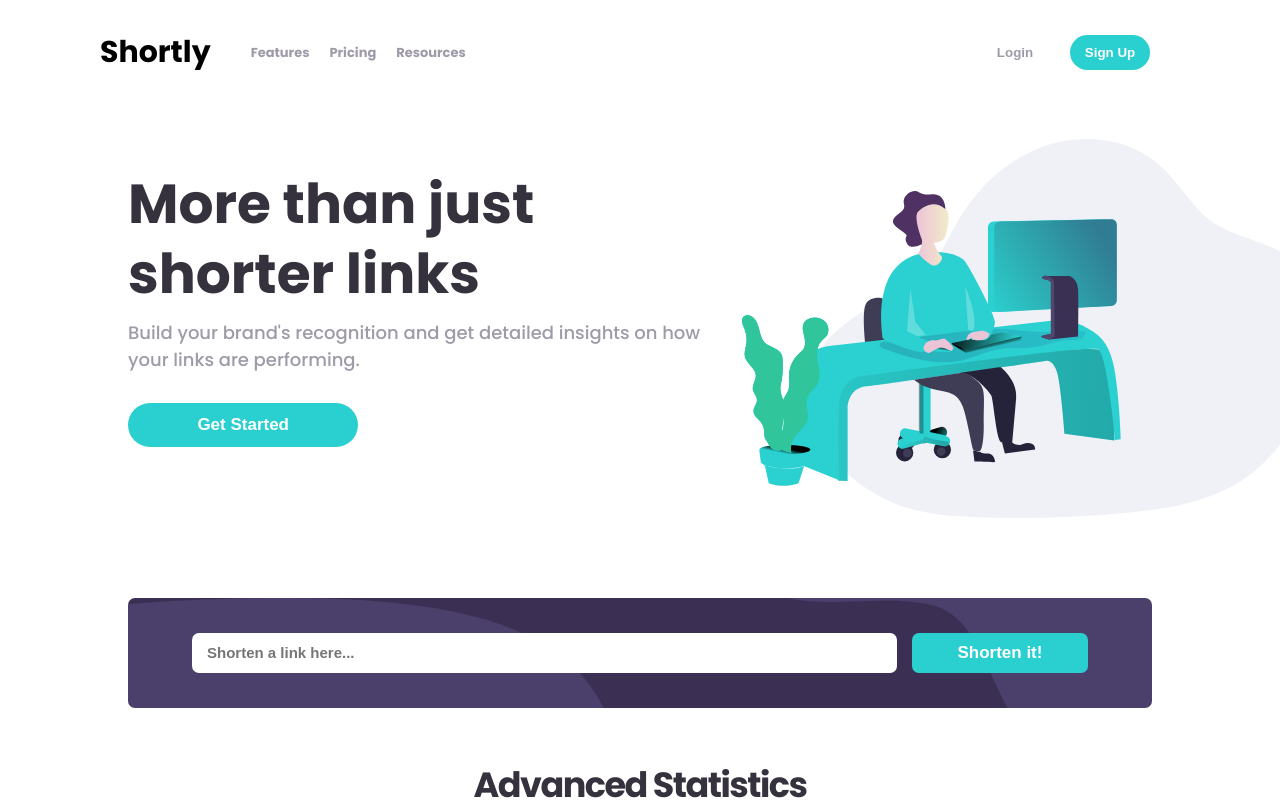
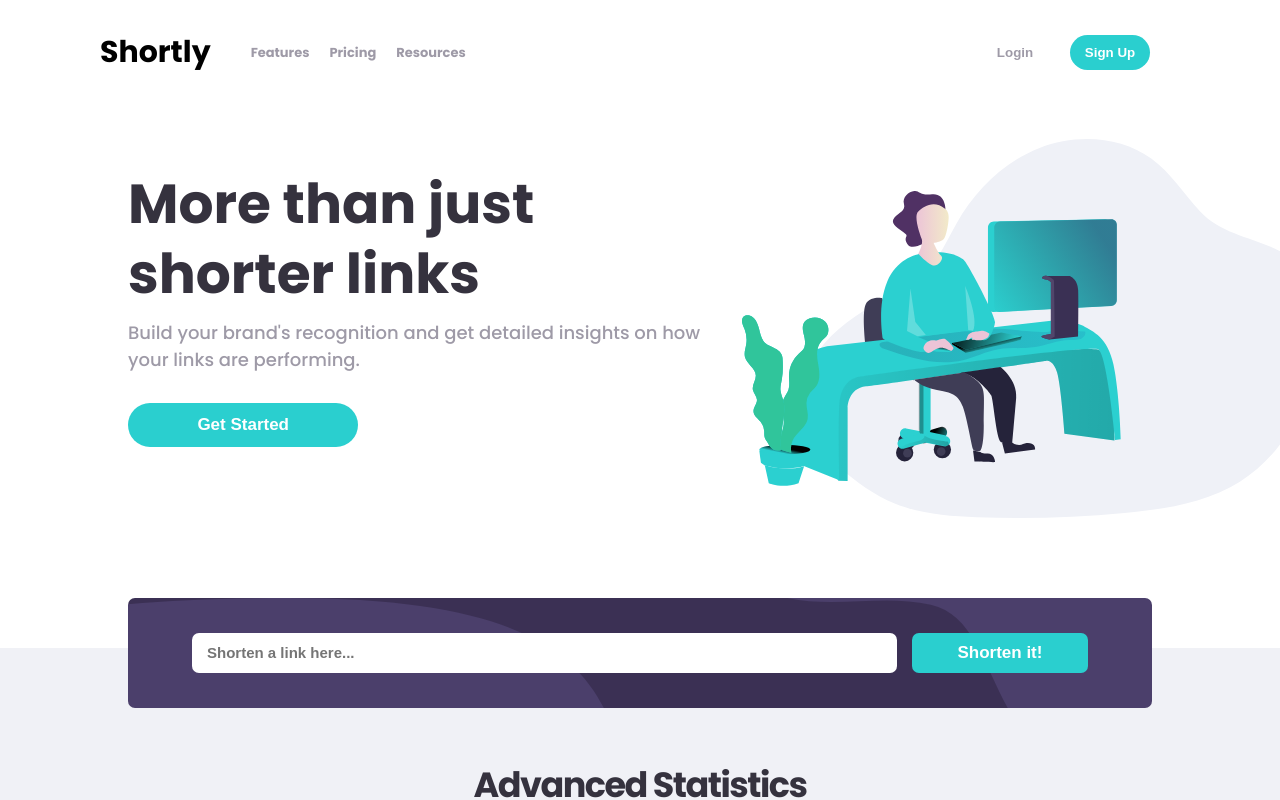
Before and after one commit to igormath/url-shortening, a React (Create React App) app: page / in a window 1280 px wide. Shown: the top 800 px of the page. Built offline with nearby package versions, Linux system fonts and the light colour scheme.

Commit message:
:lipstick: Update colors vars file white a new one

```diff
--- a/src/styles/settings/colors.css
+++ b/src/styles/settings/colors.css
@@ -8,4 +8,6 @@
     --grayish-violet: hsl(257, 7%, 63%);
     --very-dark-blue: hsl(255, 11%, 22%);
     --very-dark-violet: hsl(260, 8%, 14%);
+
+    --white-ice: #F0F1F6;
 }
```
